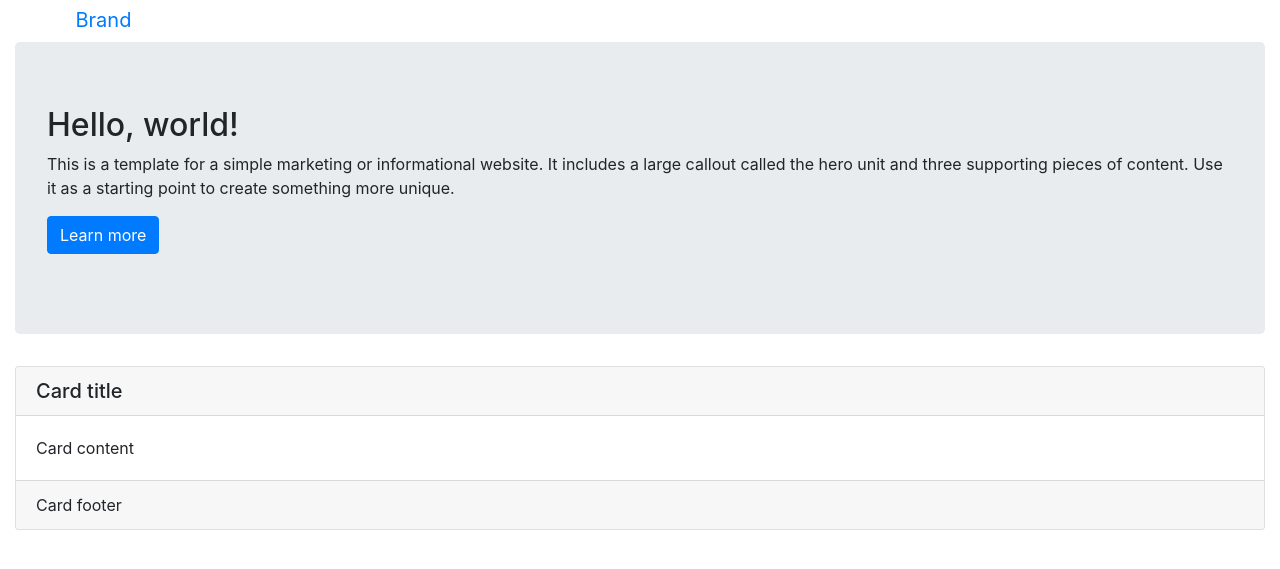
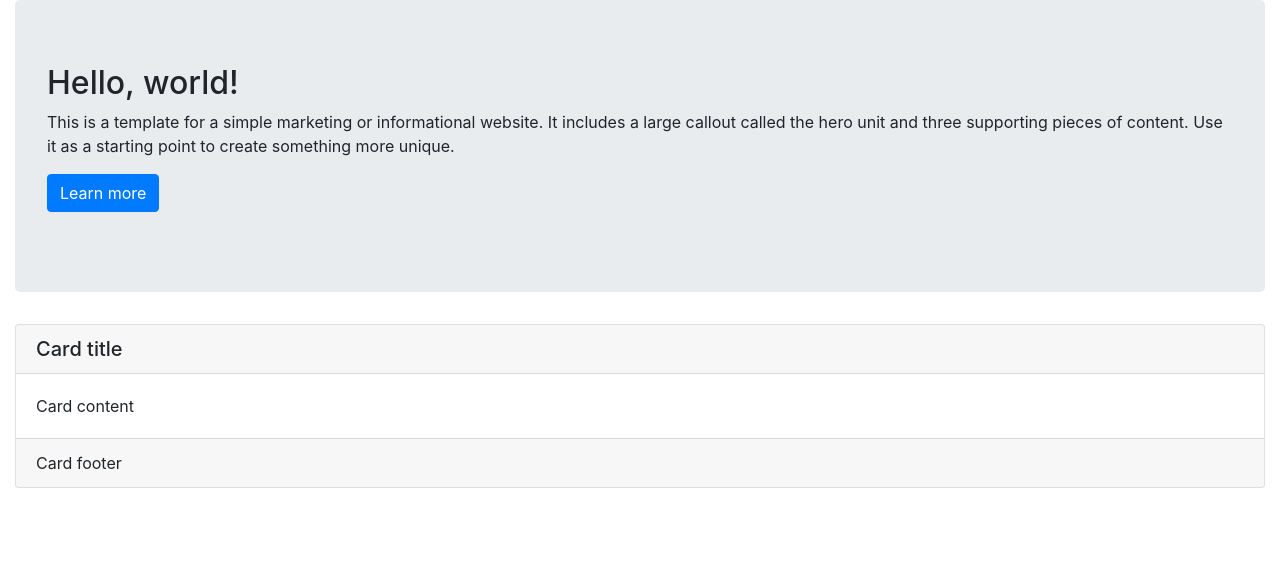
Before and after one commit to jlplautz/course-django, a Django app: page / in a window 1280 px wide. Shown: the part 56-625 px from the top of the page. Run offline with Django 3.2, Linux system fonts and the light colour scheme; some libraries are stand-ins or nearby versions.

Commit message:
Criado os templates Tag Static
close #52

```diff
--- a/pyprg/base/templates/base/home.html
+++ b/pyprg/base/templates/base/home.html
@@ -1,3 +1,4 @@
+{% load static %}
 <!DOCTYPE html>
 <html lang="en">
   <head>
@@ -10,11 +11,11 @@
     <meta name="description" content="Source code generated using layoutit.com">
     <meta name="author" content="LayoutIt!">
 
-    <link href="/static/css/bootstrap.min.css" rel="stylesheet">
-    <link href="/static/css/style.css" rel="stylesheet">
-    <script src="/static/js/jquery.min.js"></script>
-    <script src="/static/js/bootstrap.min.js"></script>
-    <script src="/static/js/scripts.js"></script>
+    <link href="{% static 'css/bootstrap.min.css' %}" rel="stylesheet">
+    <link href="{% static 'css/style.css' %}" rel="stylesheet">
+    <script src="{% static 'js/jquery.min.js' %} "></script>
+    <script src="{% static 'js/bootstrap.min.js' %} "></script>
+    <script src="{% static 'js/scripts.js' %} "></script>
 
   </head>
   <body>
@@ -59,9 +60,6 @@
 	<div class="row">
 		<div class="col-md-12">
 
-				<button class="navbar-toggler" type="button" data-toggle="collapse" data-target="#bs-example-navbar-collapse-1">
-					<span class="navbar-toggler-icon"></span>
-				</button> <a class="navbar-brand" href="#">Brand</a>
 				<div class="collapse navbar-collapse" id="bs-example-navbar-collapse-1">
 					<ul class="navbar-nav">
 						<li class="nav-item active">
```
